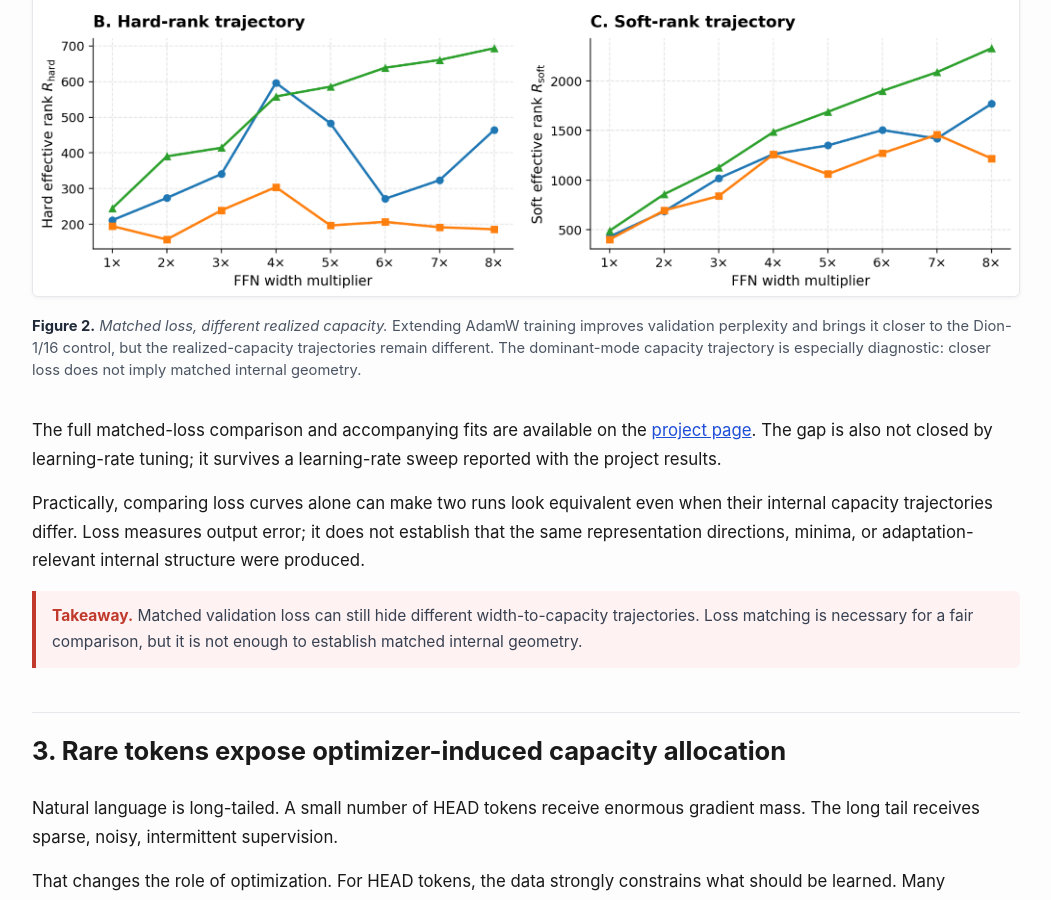
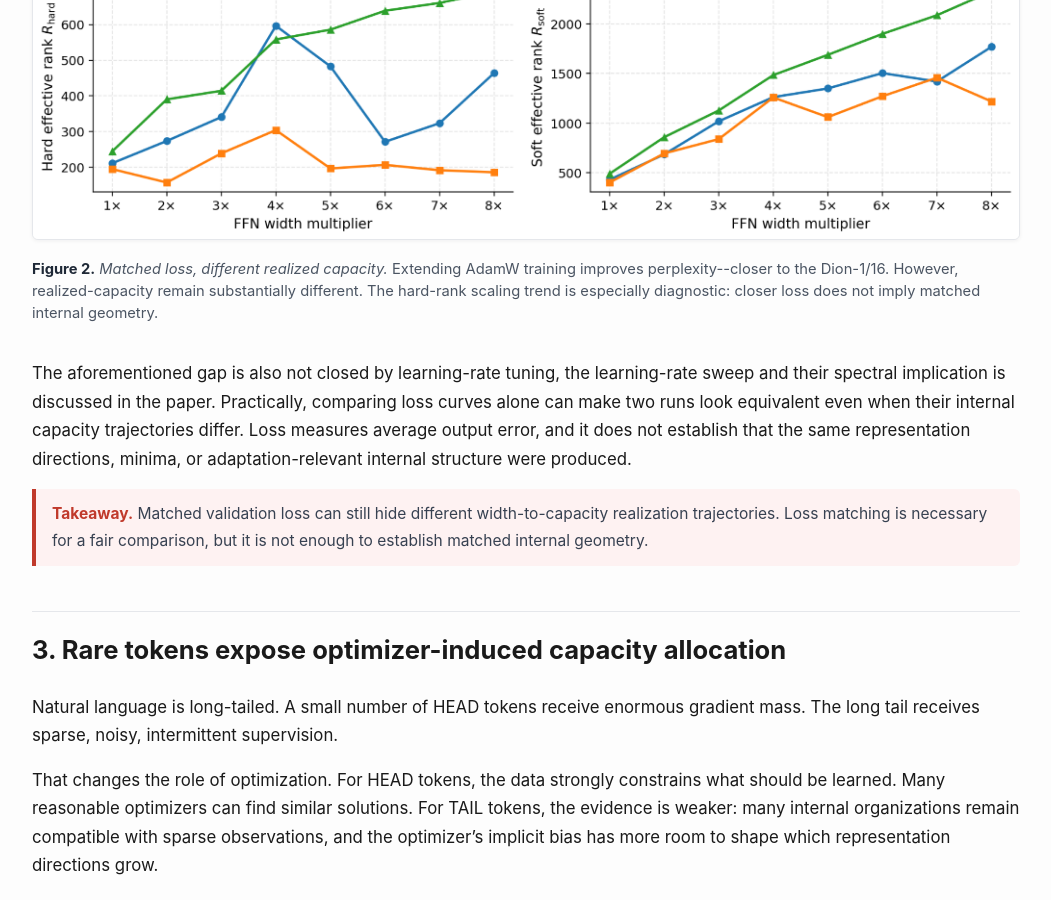
Before and after one commit to optimizer-scaling-laws/optimizer-scaling-laws.github.io, a Jekyll site: the page built from _posts/2026-06-18-architecture-creates-capacity-optimizers-realize-it.md, in a window 1280 px wide and 900 px high, scrolled down 4659 px. Shown: the whole window, without its empty margins (114-1165 px from the left). Built offline with Jekyll 4.4.1, drawn with Linux system fonts in a browser that asks for light colours; some of the changed text lies outside the part shown.

Commit message:
Final Revision of Section 2

```diff
--- a/_posts/2026-06-18-architecture-creates-capacity-optimizers-realize-it.md
+++ b/_posts/2026-06-18-architecture-creates-capacity-optimizers-realize-it.md
@@ -228,27 +228,29 @@
 
 A scale caveat is important. These are controlled GPT-2-scale studies, including 160M and 350M model families on FineWeb-Edu. They establish that optimizer choice can change internal capacity-scaling exponents under matched architecture and training data; they do not establish that the same optimizer ordering must persist unchanged at multi-billion-parameter scale. The next clean test is a calibrated billion-scale sweep that keeps architecture, training data, tokenizer, FFN-width schedule, and compute accounting fixed while measuring whether the same average/diffuse, dominant-mode, and HEAD/MID/TAIL effects persist.
 
-<p class="takeaway-inline"><strong>Takeaway.</strong> Optimizer choice changes not only training speed or final loss, but the measured scaling law by which added FFN width becomes realized spectral capacity.</p>
+<p class="takeaway-inline"><strong>Takeaway.</strong> Optimizer choice can change not only convergence speed or final loss, but the scaling law exponents by which added FFN width becomes realized spectral capacity.</p>
+
 
 ## 2. Matched loss is not matched representation
+
 {: #matched-loss-is-not-matched-geometry }
 
-A natural objection is that one optimizer may simply be training faster. The matched-loss control tests that shortcut.
+A natural objection is that one optimizer may simply be training faster. The matched-loss control tests that possibility.
 
-Extending AdamW training from 6K to 12K improves validation perplexity and brings it close to the low-rank Dion-1/16 control across the FFN-width sweep. But the realized-capacity trajectories do not match. AdamW-12K remains much weaker in dominant-mode capacity growth, while Dion-1/16 preserves steadily increasing dominant-mode and average/diffuse capacity.
+Extending AdamW training from 6K to 12K improves validation perplexity and brings it close to the Dion-1/16, across the FFN-width sweep. However, the realized-capacity do not match; AdamW-12K remains much weaker in dominant-mode capacity sccaling.
 
-The sharper point is counterintuitive: in this matched-loss control, training AdamW longer improves loss while weakening the dominant-mode capacity scaling trend. The dominant-mode capacity exponent drops from about $0.29$ to about $0.03$. Wider AdamW models are not simply "catching up" internally as loss improves. On this diagnostic, the measured dominant-mode capacity scaling weakens.
+The scaling trends are counterintuitive: in this matched-loss control, training AdamW longer improves loss while weakening the dominant-mode scaling, and the exponent drops from about **$0.29$** to about **$0.03$**. Thus, wider models trained with AdamW are not simply “catching up” internally as loss improves.
+
 
 <figure class="figure-wide">
   <img src="{{ '/assets/blog/architecture-optimizer-codesign/figure2_matched_loss_capacity_comparison.png' | relative_url }}" alt="Matched loss but different realized capacity">
-  <figcaption><strong>Figure 2.</strong> <em>Matched loss, different realized capacity.</em> Extending AdamW training improves validation perplexity and brings it closer to the Dion-1/16 control, but the realized-capacity trajectories remain different. The dominant-mode capacity trajectory is especially diagnostic: closer loss does not imply matched internal geometry.</figcaption>
+  <figcaption><strong>Figure 2.</strong> <em>Matched loss, different realized capacity.</em> Extending AdamW training improves perplexity--closer to the Dion-1/16. However, realized-capacity remain substantially different. The hard-rank scaling trend is especially diagnostic: closer loss does not imply matched internal geometry.</figcaption>
 </figure>
 
-The full matched-loss comparison and accompanying fits are available on the <a href="https://optimizer-scaling-laws.github.io/" target="_blank" rel="noopener noreferrer">project page</a>. The gap is also not closed by learning-rate tuning; it survives a learning-rate sweep reported with the project results.
+The aforementioned gap is also not closed by learning-rate tuning, the learning-rate sweep and their spectral implication is discussed in the paper. Practically, comparing loss curves alone can make two runs look equivalent even when their internal capacity trajectories differ. Loss measures average output error, and it does not establish that the same representation directions, minima, or adaptation-relevant internal structure were produced.
 
-Practically, comparing loss curves alone can make two runs look equivalent even when their internal capacity trajectories differ. Loss measures output error; it does not establish that the same representation directions, minima, or adaptation-relevant internal structure were produced.
+<p class="takeaway-inline"><strong>Takeaway.</strong> Matched validation loss can still hide different width-to-capacity realization trajectories. Loss matching is necessary for a fair comparison, but it is not enough to establish matched internal geometry.</p>
 
-<p class="takeaway-inline"><strong>Takeaway.</strong> Matched validation loss can still hide different width-to-capacity trajectories. Loss matching is necessary for a fair comparison, but it is not enough to establish matched internal geometry.</p>
 
 ## 3. Rare tokens expose optimizer-induced capacity allocation
 {: #rare-tokens-expose-optimizer-induced-capacity-allocation }
```
